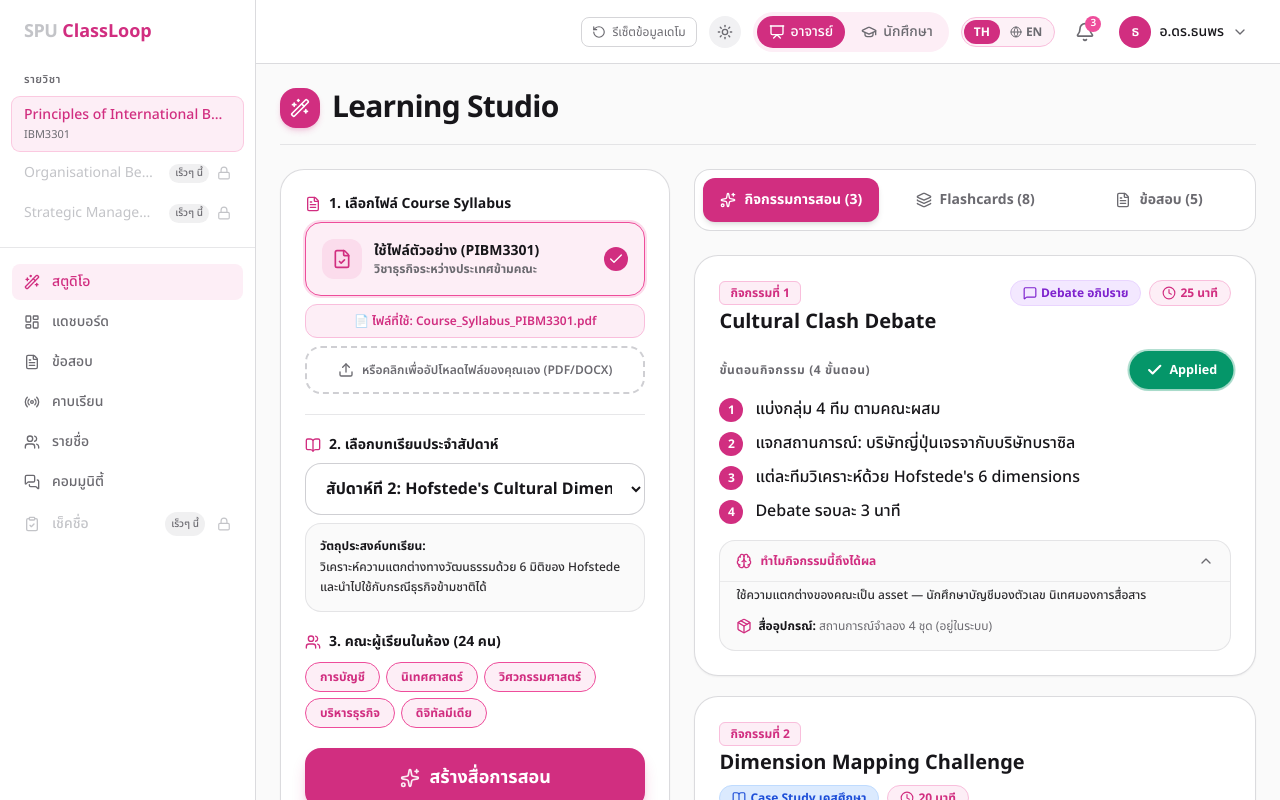
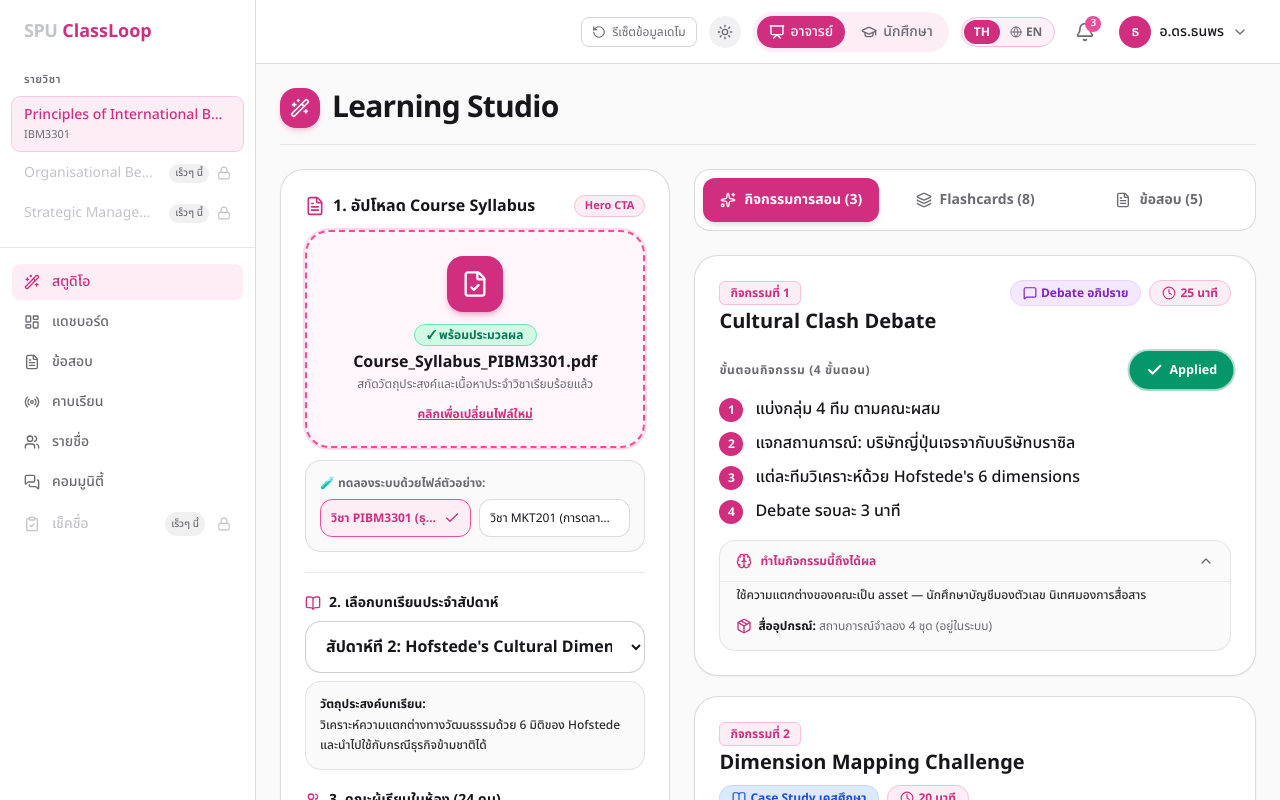
Before and after one commit to neuroeducationlab/ClassLoop-MVP-LearnHack-submission, a React (Vite) app: page /teacher in a window 1280 px wide. Shown: the top 800 px of the page. Built offline with nearby package versions, Linux system fonts and the light colour scheme.

Commit message:
feat: redesign Section 1 into main Hero Dropzone CTA with integrated sample file options for testing

```diff
--- a/src/components/AutoTranslate.tsx
+++ b/src/components/AutoTranslate.tsx
@@ -1,6 +1,6 @@
 import { useEffect } from 'react'
 import { useApp } from '@/context/AppContext'
-import { DICTIONARY_EN } from '@/data/dictionary-en'
+import { DICTIONARY_EN, PATTERN_RULES } from '@/data/dictionary-en'
 
 /**
  * Whole-app Thai → English layer.
@@ -31,11 +31,21 @@ const originalAttr = new WeakMap<Element, Map<string, string>>()
 
 let busy = false
 
+/** Exact phrase first, then runtime-composed patterns. */
+function lookup(text: string): string | undefined {
+  const exact = DICTIONARY_EN[text]
+  if (exact) return exact
+  for (const { re, to } of PATTERN_RULES) {
+    if (re.test(text)) return text.replace(re, to)
+  }
+  return undefined
+}
+
 function translateTextNode(node: Text) {
   const source = originalText.get(node) ?? node.nodeValue ?? ''
   if (!THAI.test(source)) return
 
-  const hit = DICTIONARY_EN[source.trim()]
+  const hit = lookup(source.trim())
   if (!hit) return
 
   if (!originalText.has(node)) originalText.set(node, source)
@@ -50,7 +60,7 @@ function translateAttrs(el: Element) {
     const source = stored ?? el.getAttribute(attr)
     if (!source || !THAI.test(source)) continue
 
-    const hit = DICTIONARY_EN[source.trim()]
+    const hit = lookup(source.trim())
     if (!hit) continue
 
     if (!stored) {
--- a/src/pages/teacher/Studio.tsx
+++ b/src/pages/teacher/Studio.tsx
@@ -71,16 +71,6 @@ export default function Studio() {
 
   // Selected topic metadata
   const currentTopic = topics.find((t) => t.id === selectedTopicId) || topics[1] || topics[0]
-
-  // Auto fill sample syllabus handler
-  const handleUseSampleSyllabus = () => {
-    setUsingSampleSyllabus(true)
-    setFileName('Course_Syllabus_PIBM3301.pdf')
-    setSelectedTopicId(topics[1]?.id || 't2')
-    setStudentCount(24)
-    setSelectedFaculties(allFaculties.map((f) => f.id))
-    showToast('โหลดไฟล์ตัวอย่าง Syllabus แล้ว')
-  }
 
   // Toggle faculty chip selection
   const toggleFaculty = (id: string) => {
@@ -189,59 +179,115 @@ export default function Studio() {
         {/* LEFT FORM PANEL (40%) — Extremely Clean & Friendly */}
         <div className="w-full shrink-0 space-y-5 rounded-3xl border border-grey-300/60 bg-paper p-6 shadow-sm lg:w-[40%]">
 
-          {/* Section 1: Syllabus File */}
-          <div className="space-y-2">
-            <label className="block text-sm font-bold text-ink flex items-center gap-2">
-              <FileText className="h-4 w-4 text-pink-600" />
-              <span>1. เลือกไฟล์ Course Syllabus</span>
-            </label>
+          {/* Section 1: MAIN HERO CALL TO ACTION — Course Syllabus Dropzone */}
+          <div className="space-y-3">
+            <div className="flex items-center justify-between">
+              <label className="block text-base font-extrabold text-ink flex items-center gap-2">
+                <FileText className="h-5 w-5 text-pink-600" />
+                <span>1. อัปโหลด Course Syllabus</span>
+              </label>
+              <span className="text-[11px] font-extrabold text-pink-600 bg-pink-50 dark:bg-pink-950/60 px-2.5 py-0.5 rounded-full border border-pink-200">
+                Hero CTA
+              </span>
+            </div>
 
-            {/* Prominent Sample Syllabus Button */}
-            <button
-              type="button"
-              onClick={handleUseSampleSyllabus}
+            {/* Prominent Hero Dropzone Box */}
+            <div
+              onClick={() => {
+                setFileName('Course_Syllabus_PIBM3301.pdf')
+                setUsingSampleSyllabus(false)
+                showToast('อัปโหลดไฟล์ Syllabus เรียบร้อยแล้ว')
+              }}
               className={cn(
-                'flex w-full items-center justify-between rounded-2xl border p-4 text-left transition-all cursor-pointer shadow-2xs',
-                usingSampleSyllabus
-                  ? 'border-pink-500 bg-pink-50 dark:bg-pink-950/40 text-pink-600 font-bold ring-2 ring-pink-500/20'
-                  : 'border-grey-300/80 bg-canvas text-ink hover:border-pink-300 hover:bg-pink-50/30'
+                'group relative flex flex-col items-center justify-center rounded-3xl border-2 border-dashed p-6 text-center transition-all cursor-pointer shadow-sm',
+                fileName
+                  ? 'border-pink-500 bg-pink-50/50 dark:bg-pink-950/30 ring-2 ring-pink-500/20'
+                  : 'border-pink-300 bg-pink-50/20 hover:border-pink-500 hover:bg-pink-50/40'
               )}
             >
-              <div className="flex items-center gap-3">
-                <div className="flex h-10 w-10 items-center justify-center rounded-xl bg-pink-100 text-pink-600 font-bold">
-                  <FileCheck className="h-5 w-5" />
+              {fileName ? (
+                <div className="flex flex-col items-center gap-2.5 w-full">
+                  <div className="flex h-14 w-14 items-center justify-center rounded-2xl bg-pink-600 text-white shadow-md shadow-pink-600/30">
+                    <FileCheck className="h-7 w-7" />
+                  </div>
+                  <div>
+                    <span className="inline-block rounded-full bg-emerald-100 text-emerald-700 font-extrabold text-xs px-3 py-0.5 border border-emerald-300 mb-1">
+                      ✓ พร้อมประมวลผล
+                    </span>
+                    <h3 className="text-base font-extrabold text-ink">{fileName}</h3>
+                    <p className="text-xs text-grey-600 mt-0.5">
+                      สกัดวัตถุประสงค์และเนื้อหาประจำวิชาเรียบร้อยแล้ว
+                    </p>
+                  </div>
+                  <span className="text-xs font-bold text-pink-600 underline pt-1 group-hover:text-pink-700">
+                    คลิกเพื่อเปลี่ยนไฟล์ใหม่
+                  </span>
                 </div>
-                <div>
-                  <p className="text-sm font-bold text-ink">ใช้ไฟล์ตัวอย่าง (PIBM3301)</p>
-                  <p className="text-xs text-grey-600">วิชาธุรกิจระหว่างประเทศข้ามคณะ</p>
+              ) : (
+                <div className="flex flex-col items-center gap-3 py-2">
+                  <div className="flex h-14 w-14 items-center justify-center rounded-2xl bg-pink-100 text-pink-600 group-hover:scale-110 transition-transform shadow-xs">
+                    <Upload className="h-7 w-7" />
+                  </div>
+                  <div>
+                    <p className="text-base font-extrabold text-ink">
+                      ลากและวางไฟล์ Course Syllabus ที่นี่
+                    </p>
+                    <p className="text-xs text-grey-600 mt-1">
+                      หรือคลิกเพื่อเลือกไฟล์จากเครื่อง (รองรับ PDF, DOCX, TXT สูงสุด 20MB)
+                    </p>
+                  </div>
                 </div>
+              )}
+            </div>
+
+            {/* Demo Sample Files Section for Quick System Testing */}
+            <div className="rounded-2xl bg-canvas p-3.5 border border-grey-300/50 space-y-2">
+              <p className="text-xs font-bold text-grey-600 flex items-center gap-1.5">
+                <span>🧪 ทดลองระบบด้วยไฟล์ตัวอย่าง:</span>
+              </p>
+              <div className="grid grid-cols-1 sm:grid-cols-2 gap-2">
+                <button
+                  type="button"
+                  onClick={() => {
+                    setUsingSampleSyllabus(true)
+                    setFileName('Course_Syllabus_PIBM3301.pdf')
+                    setSelectedTopicId(topics[1]?.id || 't2')
+                    showToast('เลือกไฟล์ตัวอย่าง PIBM3301 (ธุรกิจข้ามชาติ)')
+                  }}
+                  className={cn(
+                    'flex items-center justify-between rounded-xl p-2.5 text-left border text-xs transition-all cursor-pointer',
+                    usingSampleSyllabus && fileName === 'Course_Syllabus_PIBM3301.pdf'
+                      ? 'border-pink-500 bg-pink-50 text-pink-600 font-bold dark:bg-pink-950/60'
+                      : 'border-grey-300/60 bg-paper text-ink hover:border-pink-300'
+                  )}
+                >
+                  <span className="truncate pr-1">วิชา PIBM3301 (ธุรกิจข้ามชาติ)</span>
+                  {usingSampleSyllabus && fileName === 'Course_Syllabus_PIBM3301.pdf' && (
+                    <Check className="h-4 w-4 shrink-0 text-pink-600" />
+                  )}
+                </button>
+
+                <button
+                  type="button"
+                  onClick={() => {
+                    setUsingSampleSyllabus(true)
+                    setFileName('Course_Syllabus_MKT201.docx')
+                    setSelectedTopicId(topics[0]?.id || 't1')
+                    showToast('เลือกไฟล์ตัวอย่าง MKT201 (การตลาดดิจิทัล)')
+                  }}
+                  className={cn(
+                    'flex items-center justify-between rounded-xl p-2.5 text-left border text-xs transition-all cursor-pointer',
+                    usingSampleSyllabus && fileName === 'Course_Syllabus_MKT201.docx'
+                      ? 'border-pink-500 bg-pink-50 text-pink-600 font-bold dark:bg-pink-950/60'
+                      : 'border-grey-300/60 bg-paper text-ink hover:border-pink-300'
+                  )}
+                >
+                  <span className="truncate pr-1">วิชา MKT201 (การตลาดดิจิทัล)</span>
+                  {usingSampleSyllabus && fileName === 'Course_Syllabus_MKT201.docx' && (
+                    <Check className="h-4 w-4 shrink-0 text-pink-600" />
+                  )}
+                </button>
               </div>
-              {usingSampleSyllabus && (
-                <span className="flex h-6 w-6 items-center justify-center rounded-full bg-pink-600 text-white">
-                  <Check className="h-4 w-4" />
-                </span>
-              )}
-            </button>
-
-            {fileName && (
-              <p className="text-xs font-semibold text-pink-600 bg-pink-50 p-2 rounded-xl border border-pink-200 text-center">
-                📄 ไฟล์ที่ใช้: {fileName}
-              </p>
-            )}
-
-            {/* Custom Dropzone */}
-            <div
-              onClick={() => {
-                setFileName('Course_Syllabus_Upload.pdf')
-                setUsingSampleSyllabus(false)
-                showToast('อัปโหลดไฟล์เรียบร้อยแล้ว')
-              }}
-              className="flex items-center justify-center gap-2 rounded-2xl border-2 border-dashed border-grey-300/80 p-3.5 text-center transition-all cursor-pointer hover:border-pink-400 hover:bg-pink-50/20"
-            >
-              <Upload className="h-4 w-4 text-grey-600" />
-              <span className="text-xs font-semibold text-grey-600">
-                หรือคลิกเพื่ออัปโหลดไฟล์ของคุณเอง (PDF/DOCX)
-              </span>
             </div>
           </div>
 
@@ -283,6 +329,18 @@ export default function Studio() {
                 <Users className="h-4 w-4 text-pink-600" />
                 <span>3. คณะผู้เรียนในห้อง ({studentCount} คน)</span>
               </label>
+            </div>
+
+            <div className="flex items-center gap-3">
+              <input
+                type="range"
+                min={10}
+                max={150}
+                step={2}
+                value={studentCount}
+                onChange={(e) => setStudentCount(Number(e.target.value))}
+                className="w-full accent-pink-600 cursor-pointer"
+              />
             </div>
 
             {/* Simple Faculty Chips */}
```
Also changed, not shown: src/data/dictionary-en.ts (+45 -0 lines).
